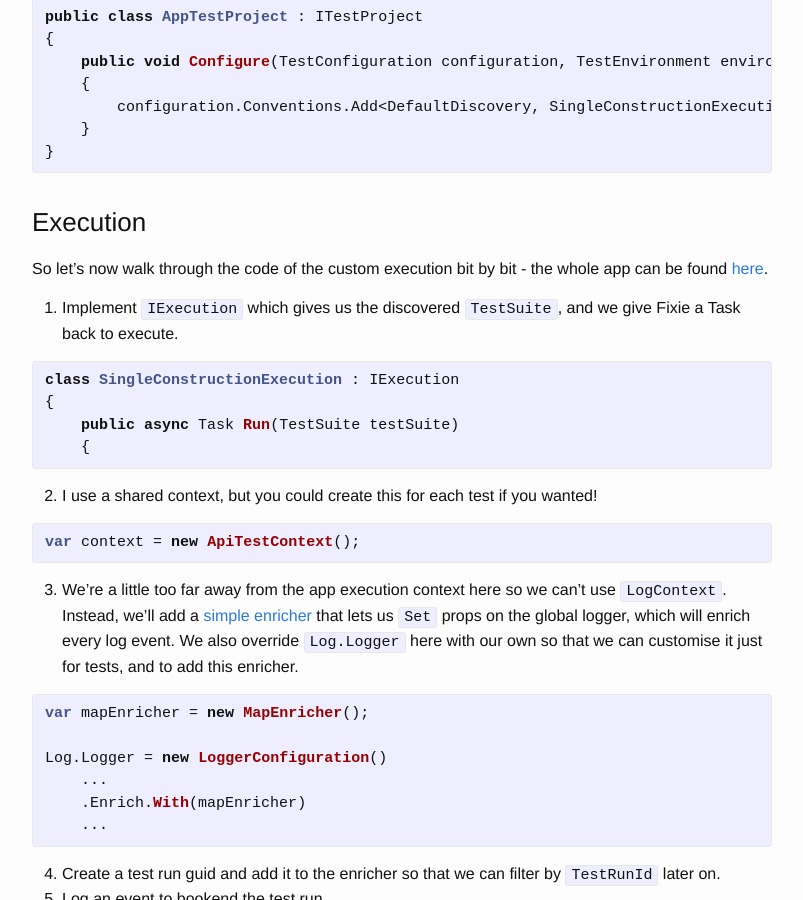
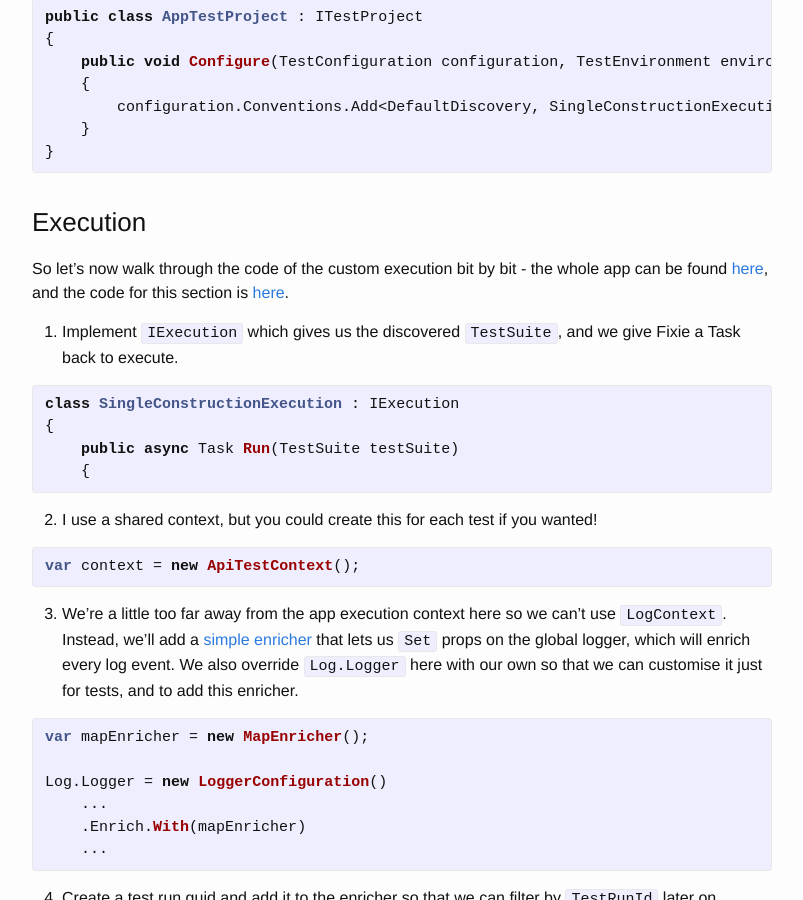
Before and after one commit to gkinsman/gkinsman.github.io, a Jekyll site: the page built from _posts/2022-04-22-Improving-Test-Observability-Fixie-Seq.md, in a window 1280 px wide and 900 px high, scrolled down 1904 px. Shown: the whole window, without its empty margins (238-1041 px from the left). Built offline with Jekyll 4.4.1, drawn with Linux system fonts in a browser that asks for light colours; comment, search, counter and statistics services are not loaded.

Commit message:
- Add specific link to ITestProject implementation

```diff
--- a/_posts/2022-04-22-Improving-Test-Observability-Fixie-Seq.md
+++ b/_posts/2022-04-22-Improving-Test-Observability-Fixie-Seq.md
@@ -49,7 +49,7 @@ public class AppTestProject : ITestProject
 
 ### Execution
 
-So let's now walk through the code of the custom execution bit by bit - the whole app can be found [here](https://github.com/gkinsman/SeqFixieSample).
+So let's now walk through the code of the custom execution bit by bit - the whole app can be found [here](https://github.com/gkinsman/SeqFixieSample), and the code for this section is [here](https://github.com/gkinsman/SeqFixieSample/blob/master/test/SeqFixieSample.FixieTests/FixieTestProject.cs#L18).
 
 1. Implement `IExecution` which gives us the discovered `TestSuite`, and we give Fixie a Task back to execute.
 
```
